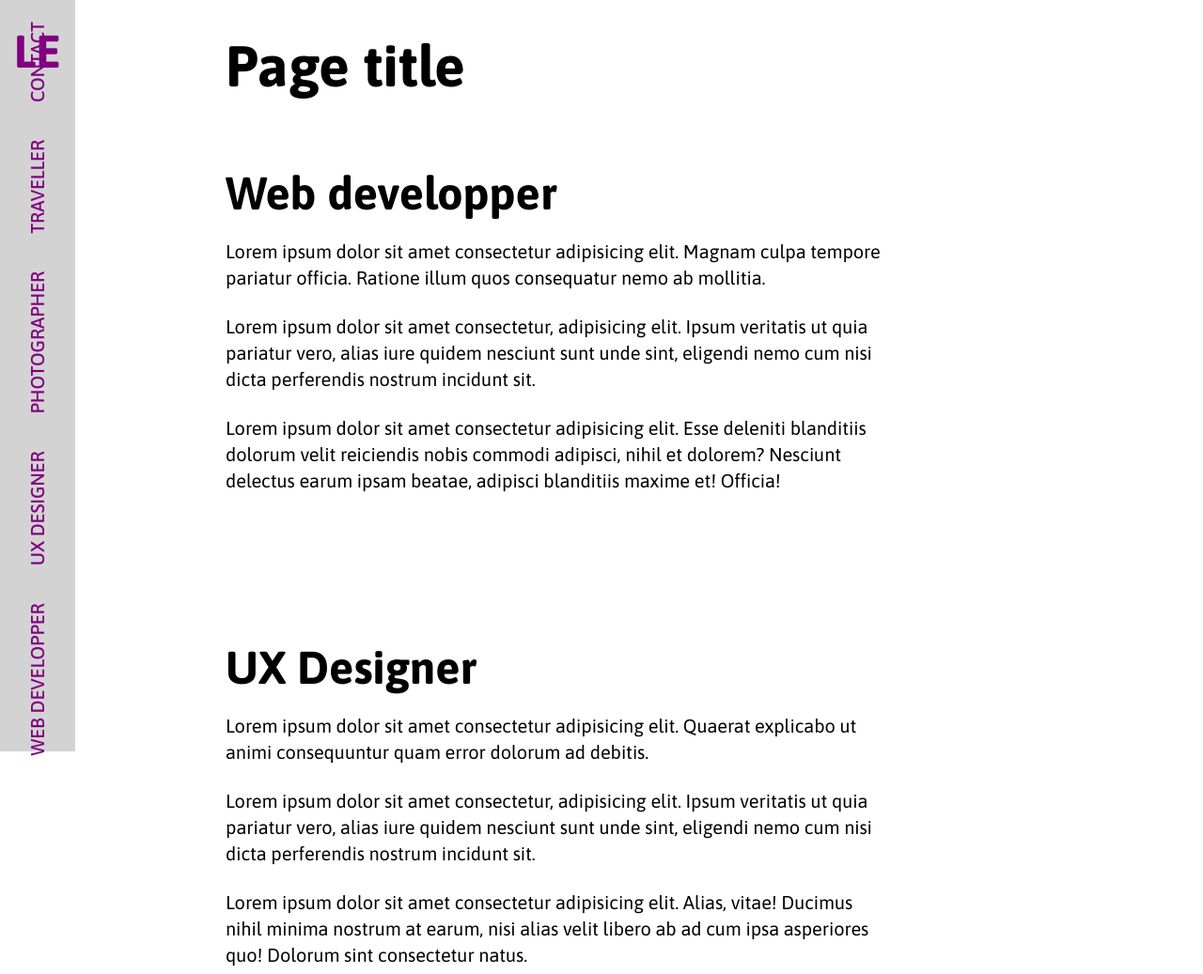
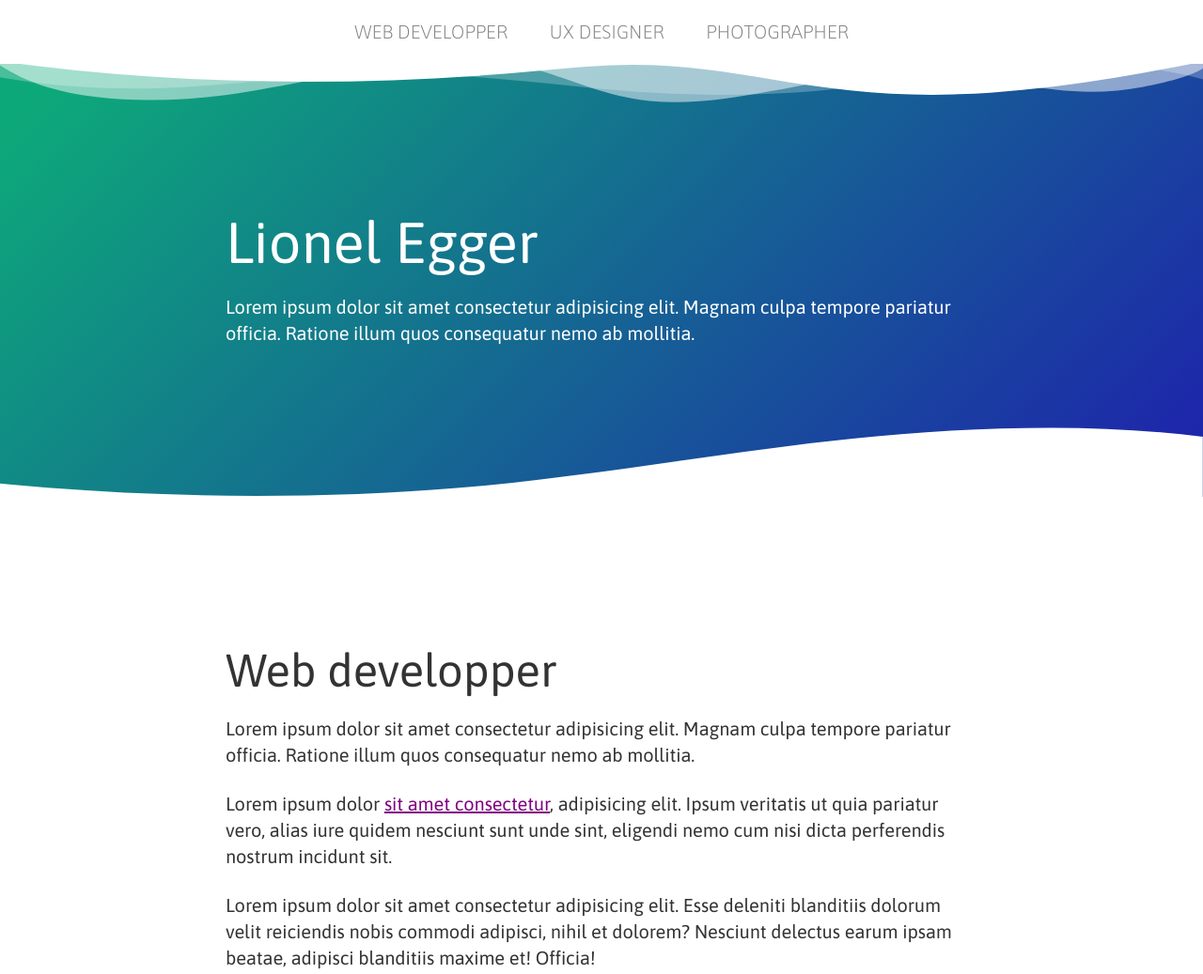
Before and after one commit to lionelegger/cv, a website: page src/views/index.html in a window 1280 px wide. Shown: the top 1037 px of the page at 94% size. Drawn offline with Linux system fonts and the light colour scheme; files that its build step writes are made by us from their sources.

Commit message:
navigation on top

```diff
--- a/src/css/app.scss
+++ b/src/css/app.scss
@@ -4,3 +4,4 @@
 @import "./core/global";
 @import "./core/font";
 @import "./core/layout";
+// @import "./core/navigation";
--- a/src/css/core/font.scss
+++ b/src/css/core/font.scss
@@ -3,6 +3,7 @@ h1, h2, h3 {
   line-height: 1;
   letter-spacing: var(--tracking-s);
   max-width: 20ch;
+  font-weight: 400;
 }
 
 h1 {
@@ -22,7 +23,7 @@ p, li, blockquote:not([class]) {
 // Links
 a {
   color: var(--color-link);
-  text-decoration: none;
+  // text-decoration: none;
 }
 
 a:hover {
--- a/src/css/core/layout.scss
+++ b/src/css/core/layout.scss
@@ -1,60 +1,41 @@
 
 header {
-  color: var(--color-light);
-  position: fixed;
-  left: 0;
-  bottom: 0;
-  width: var(--space-xl-2xl);
-  height: 100vh;
-  z-index: 10;
-
-  .logo {
-    position: absolute;
-    top: 0;
-    padding: 20px 0;
-    width: var(--space-xl-2xl);
-    font-size: var(--step-4);
-    font-weight: 700;
-    z-index: 12;
-    text-align: center;
-  }
+  position: sticky;
+  top: 0;
+  background-color: var(--color-light);
+  z-index: 2;
 }
 
-// inspired by https://www.blaiseposmyouck.com/
-
-nav.nav-container {
-  position: relative;
-  width: 100%;
-  height: 100%;
-  background-color: var(--navigation-color);
-
-  ul.nav-menu {
-    position: absolute;
-    left: 0;
-    top: 50%;
-    right: 0;
-    float: none;
-    transform: rotate(-90deg);
-    display: flex;
-    gap: var(--space-m-l);
-    justify-content: center;
-
-    li.nav-item {
-      list-style-type: none;
-      font-size: var(--step-0);
-      font-weight: 500;
+nav {
+  font-size: var(--step-0);
+  ul {
+    padding: 0;
+    margin: 0;
+    text-align: center;
+    // border-bottom: 1px solid var(--color-nav);
+    li {
+      display: inline-block;
+      padding: var(--space-s);
       text-transform: uppercase;
-      cursor: pointer;
-      white-space: nowrap;
+      font-weight: 200;
+      @media only screen and (max-width: $breakpoint-mobile) {
+        padding: var(--space-xs);
+        font-size: var(--step--1);
+      }
+    }
+  }
+  a {
+    color: var(--color-nav-link);
+    text-decoration: none;
+    &:hover {
+      color: var(--color-link);
+      font-weight: 400;
     }
   }
 
 }
 
-main {
-  margin-left: var(--space-xl-2xl);
-  padding: var(--space-m-l);
-}
+// Inspired by https://buildexcellentwebsit.es/
 
 // Add a .flow class to space correctly the children elements
 .flow > * + * {
@@ -62,8 +43,13 @@ main {
 }
 
 section {
-  padding-top: var(--section-space, var(--space-s-l));
-  padding-bottom: var(--section-space, var(--space-s-l));
+  padding-top: var(--section-space, var(--space-l-xl));
+  padding-bottom: var(--section-space, var(--space-l-xl));
+  position: relative;
+  &.colored {
+    background-image: linear-gradient(135deg, #0da87a 5%, #1d27aa 95%);
+    color: var(--color-light);
+  }
 }
 
 // GRID
@@ -105,9 +91,9 @@ section {
 .wrapper {
   margin-left: auto;
   margin-right: auto;
-  max-width: var(,85rem);
-  padding-left: var(--size-gutter);
-  padding-right: var(--size-gutter);
+  max-width: var(--wrapper-max-width,85rem);
+  padding-left: var(--grid-gutter);
+  padding-right: var(--grid-gutter);
   position: relative;
 }
 
@@ -117,3 +103,50 @@ footer {
   width: 100%;
   height: 50px;
 }
+
+
+.custom-shape-divider-top-1679431392 {
+  position: absolute;
+  top: 63px;
+  @media only screen and (max-width: $breakpoint-mobile) {
+    top: 49px
+  }
+  left: 0;
+  width: 100%;
+  overflow: hidden;
+  line-height: 0;
+  z-index: 10;
+}
+
+.custom-shape-divider-top-1679431392 svg {
+  position: relative;
+  display: block;
+  width: calc(100% + 1.3px);
+  height: 50px;
+}
+
+.custom-shape-divider-top-1679431392 .shape-fill {
+  fill: var(--color-light);
+}
+
+.custom-shape-divider-bottom-1679435461 {
+  position: absolute;
+  bottom: 0;
+  left: 0;
+  width: 100%;
+  overflow: hidden;
+  line-height: 0;
+  transform: rotate(180deg);
+}
+
+.custom-shape-divider-bottom-1679435461 svg {
+  position: relative;
+  display: block;
+  width: calc(163% + 1.3px);
+  height: 80px;
+  transform: rotateY(180deg);
+}
+
+.custom-shape-divider-bottom-1679435461 .shape-fill {
+  fill: var(--color-light);
+}
--- /dev/null
+++ b/src/css/core/navigation.scss
@@ -0,0 +1,51 @@
+header {
+  color: var(--color-light);
+  position: fixed;
+  left: 0;
+  bottom: 0;
+  width: var(--space-xl-2xl);
+  height: 100vh;
+  z-index: 10;
+
+  .logo {
+    position: absolute;
+    top: 0;
+    padding: 20px 0;
+    width: var(--space-xl-2xl);
+    font-size: var(--step-4);
+    font-weight: 700;
+    z-index: 12;
+    text-align: center;
+  }
+}
+
+// inspired by https://www.blaiseposmyouck.com/
+
+nav.nav-container {
+  position: relative;
+  width: 100%;
+  height: 100%;
+  background-color: var(--color-nav);
+
+  ul.nav-menu {
+    position: absolute;
+    left: 0;
+    top: 50%;
+    right: 0;
+    float: none;
+    transform: rotate(-90deg);
+    display: flex;
+    gap: var(--space-m-l);
+    justify-content: center;
+
+    li.nav-item {
+      list-style-type: none;
+      font-size: var(--step-0);
+      font-weight: 500;
+      text-transform: uppercase;
+      cursor: pointer;
+      white-space: nowrap;
+    }
+  }
+
+}
--- a/src/css/core/variable.scss
+++ b/src/css/core/variable.scss
@@ -5,20 +5,16 @@
   --font-base: 'Asap';
   --tracking: -0.005rem;
   --tracking-s: -0.001rem;
-  --max-characters: 66ch;
+  --max-characters: 77.50ch;
 
   // COLORS
   --color-link: purple;
   --color-light: white;
-  --color-dark: black;
-  --color-nav: lightgray;
-
-  // VIEWPORT SIZES
-  --viewport-md: 768px;
+  --color-dark: #333;
 
   // NAVIGATION
-  --navigation-width: 100px;
-  --navigation-color: lightgray;
+  --color-nav: lightgray;
+  --color-nav-link: gray;
 
   // TYPE (utopia.fyi)
   /* @link https://utopia.fyi/type/calculator?c=320,18,1.2,1240,20,1.25,5,2,&s=0.75|0.5|0.25,1.5|2|3|4|6,s-l&g=s,l,xl,12 */
@@ -63,7 +59,7 @@
   --grid-columns: 12;
 
   // OTHER SPACES
-  --section-space: 5rem;
+  --section-space: 10rem;
   --flow-space: 1.5rem;
   --wrapper-max-width: 55rem;
 
@@ -71,3 +67,10 @@
   --border-radius: 1rem;
 
 }
+
+// SASS variables
+
+// RESPONSIVE
+$breakpoint-mobile: 600px;
+$breakpoint-tablet: 900px;
+$breakpoint-desktop: 1200px;
--- a/src/views/index.html
+++ b/src/views/index.html
@@ -8,13 +8,6 @@
   <meta charset="utf-8">
   <meta name="viewport" content="width=device-width, initial-scale=1">
   <meta name="robots" content="noindex,nofollow">
-
-  <!-- BOOTSTRAP 5.3.0 -->
-  <!-- <link href="https://cdn.jsdelivr.net/npm/bootstrap@5.3.0-alpha1/dist/css/bootstrap.min.css" rel="stylesheet"
-    integrity="sha384-GLhlTQ8iRABdZLl6O3oVMWSktQOp6b7In1Zl3/Jr59b6EGGoI1aFkw7cmDA6j6gD" crossorigin="anonymous">
-  <script src="https://cdn.jsdelivr.net/npm/bootstrap@5.3.0-alpha1/dist/js/bootstrap.bundle.min.js"
-    integrity="sha384-w76AqPfDkMBDXo30jS1Sgez6pr3x5MlQ1ZAGC+nuZB+EYdgRZgiwxhTBTkF7CXvN"
-    crossorigin="anonymous"></script> -->
 
   <!-- GOOGLE FONT: ASAP -->
   <link href="https://fonts.googleapis.com/css2?family=Asap:wght@100..900&display=swap" rel="stylesheet">
@@ -27,28 +20,41 @@
 <body>
 
   <header>
-    <div class="logo">
-      <a href="#">LE</a>
-    </div>
-
     <nav role="navigation" class="nav-container">
-      <ul class="nav-menu">
-        <li class="nav-item"><a href="#" class="nav-link active" aria-current="page">Web Developper</a></li>
-        <li class="nav-item"><a href="#" class="nav-link disabled">UX Designer</a></li>
-        <li class="nav-item"><a href="#" class="nav-link">Photographer</a></li>
-        <li class="nav-item"><a href="#" class="nav-link">Traveller</a></li>
-        <li class="nav-item"><a href="#" class="nav-link">Contact</a></li>
+      <ul>
+        <li><a href="#" class="nav-link active" aria-current="page">Web Developper</a></li>
+        <li><a href="#" class="nav-link disabled">UX Designer</a></li>
+        <li><a href="#" class="nav-link">Photographer</a></li>
       </ul>
     </nav>
+    <div class="custom-shape-divider-top-1679431392">
+      <svg data-name="Layer 1" xmlns="http://www.w3.org/2000/svg" viewBox="0 0 1200 120" preserveAspectRatio="none">
+          <path d="M0,0V46.29c47.79,22.2,103.59,32.17,158,28,70.36-5.37,136.33-33.31,206.8-37.5C438.64,32.43,512.34,53.67,583,72.05c69.27,18,138.3,24.88,209.4,13.08,36.15-6,69.85-17.84,104.45-29.34C989.49,25,1113-14.29,1200,52.47V0Z" opacity=".25" class="shape-fill"></path>
+          <path d="M0,0V15.81C13,36.92,27.64,56.86,47.69,72.05,99.41,111.27,165,111,224.58,91.58c31.15-10.15,60.09-26.07,89.67-39.8,40.92-19,84.73-46,130.83-49.67,36.26-2.85,70.9,9.42,98.6,31.56,31.77,25.39,62.32,62,103.63,73,40.44,10.79,81.35-6.69,119.13-24.28s75.16-39,116.92-43.05c59.73-5.85,113.28,22.88,168.9,38.84,30.2,8.66,59,6.17,87.09-7.5,22.43-10.89,48-26.93,60.65-49.24V0Z" opacity=".5" class="shape-fill"></path>
+          <path d="M0,0V5.63C149.93,59,314.09,71.32,475.83,42.57c43-7.64,84.23-20.12,127.61-26.46,59-8.63,112.48,12.24,165.56,35.4C827.93,77.22,886,95.24,951.2,90c86.53-7,172.46-45.71,248.8-84.81V0Z" class="shape-fill"></path>
+      </svg>
+    </div>
   </header>
 
-  <main>
-    <h1 class="wrapper">Page title</h1>
-    <section class="wrapper">
-      <div class="flow">
+
+
+  <main class="">
+    <section class="colored">
+      <div class="wrapper flow">
+        <h1>Lionel Egger</h1>
+        <p class="lead">Lorem ipsum dolor sit amet consectetur adipisicing elit. Magnam culpa tempore pariatur officia. Ratione illum quos consequatur nemo ab mollitia.</p>
+      </div>
+      <div class="custom-shape-divider-bottom-1679435461">
+        <svg data-name="Layer 1" xmlns="http://www.w3.org/2000/svg" viewBox="0 0 1200 120" preserveAspectRatio="none">
+            <path d="M321.39,56.44c58-10.79,114.16-30.13,172-41.86,82.39-16.72,168.19-17.73,250.45-.39C823.78,31,906.67,72,985.66,92.83c70.05,18.48,146.53,26.09,214.34,3V0H0V27.35A600.21,600.21,0,0,0,321.39,56.44Z" class="shape-fill"></path>
+        </svg>
+      </div>
+    </section>
+    <section class="">
+      <div class="wrapper flow">
         <h2>Web developper</h2>
         <p class="lead">Lorem ipsum dolor sit amet consectetur adipisicing elit. Magnam culpa tempore pariatur officia. Ratione illum quos consequatur nemo ab mollitia.</p>
-        <p>Lorem ipsum dolor sit amet consectetur, adipisicing elit. Ipsum veritatis ut quia pariatur vero, alias iure quidem nesciunt sunt unde sint, eligendi nemo cum nisi dicta perferendis nostrum incidunt sit.</p>
+        <p>Lorem ipsum dolor <a href="#">sit amet consectetur</a>, adipisicing elit. Ipsum veritatis ut quia pariatur vero, alias iure quidem nesciunt sunt unde sint, eligendi nemo cum nisi dicta perferendis nostrum incidunt sit.</p>
         <p>Lorem ipsum dolor sit amet consectetur adipisicing elit. Esse deleniti blanditiis dolorum velit reiciendis nobis commodi adipisci, nihil et dolorem? Nesciunt delectus earum ipsam beatae, adipisci blanditiis maxime et! Officia!</p>
       </div>
     </section>
@@ -85,8 +91,8 @@
         </li>
       </ul>
     </section>
-    <section>
-      <div class="wrapper flow">
+    <section class="wrapper">
+      <div class="flow">
         <h2>Contact</h2>
         <p class="lead">Lorem ipsum dolor sit amet, consectetur adipisicing elit. Deserunt recusandae cupiditate atque vitae laudantium, voluptates itaque possimus! Animi, illum explicabo sint ut cumque impedit facilis delectus expedita minus ex iste?</p>
       </div>
```
Also changed, not shown: index.html (+30 -24 lines), css/style.css.
